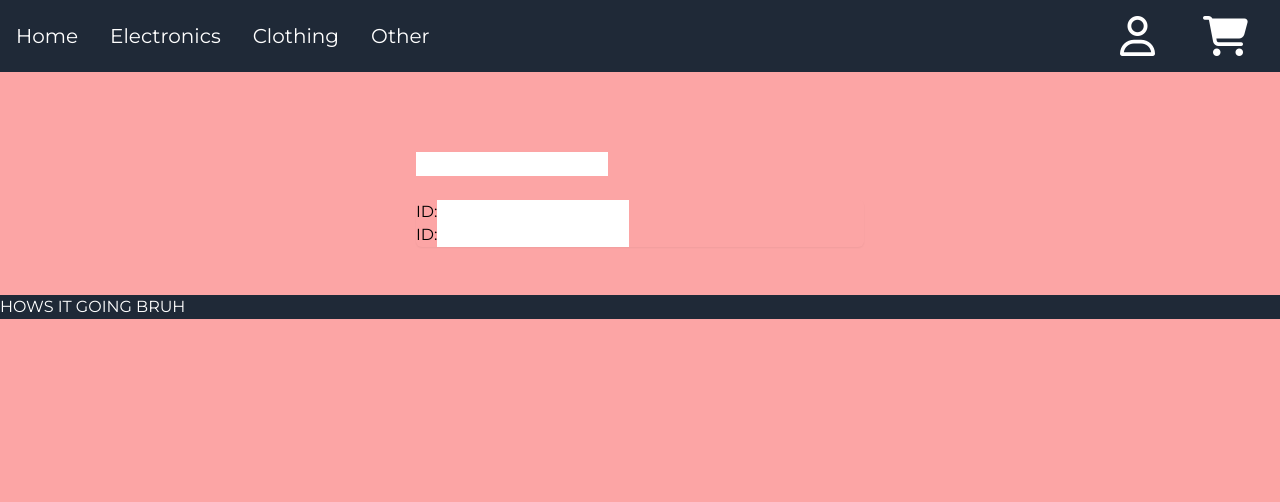
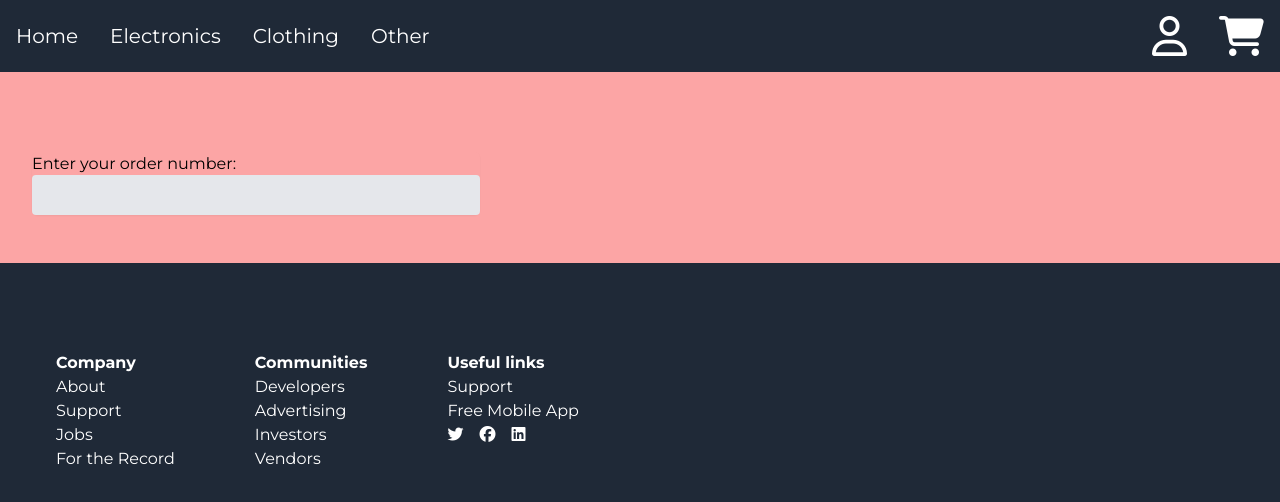
Before and after one commit to MikeProduce/ShopifyTailwind, a React (Vite) app in the folder shopTailWind/: page /CheckOrder in a window 1280 px wide. Shown: the top 502 px of the page. Built offline with nearby package versions, Linux system fonts and the light colour scheme; no server answers.

Commit message:
added the search bar and finished it, and also finished the page to return info on the users purchases now trying to connect to the backend and fetch the data of when that user purchased the item

```diff
--- a/shopTailWind/src/App.jsx
+++ b/shopTailWind/src/App.jsx
@@ -27,7 +27,7 @@ import { CheckOrder } from './Pages/CheckOrder.jsx'
     )
   )
   return (
-    <div className="w-screen h-screen bg-red-300">
+    <div className="w-screen h-screen bg-red-300 w-full overflow-x-hidden ">
       <BoughtItem />
       <RouterProvider  router={router}/>
       <Footer/>
--- a/shopTailWind/src/Pages/CheckOrder.jsx
+++ b/shopTailWind/src/Pages/CheckOrder.jsx
@@ -1,25 +1,30 @@
 import axios from "axios";
 import React, { useState,useEffect } from "react";
-import {Link,Outlet} from 'react-router-dom'
 
 
 export const CheckOrder = () => {
+    // const [orderSummery,setOrderSummery] = useEffect();
+
+    const returnOrderSummary = async () => {
+      event.preventDefault();
+        try {
+          const response = await axios.get('https://');
+          return setOrderSummery(response);
+        } catch (error){
+          console.log(error)
+          return error;
+        }
+    }
+
+
   return (
-    <div className="flex min-h-full items-center justify-center py-12 px-4 sm:px-6 lg:px-8">
+    <div className="min-h-full items-center justify-center py-12 px-4 sm:px-6 lg:px-8">
       <div className="w-full max-w-md space-y-8">
       <form className="mt-8 space-y-6" action="#" method="POST">
-        <input type="text" name="name" id="name" />
           <div className="-space-y-px rounded-md shadow-sm">
-            <div>
-          <label htmlFor="id">ID:</label>
-          <input type="text" id="id" name="id" />
+          <label className="mr-2" htmlFor="id">Enter your order number:</label>
+          <input className="bg-gray-200 appearance-none border-2 border-gray-200 rounded w-full py-2 px-4 text-gray-700 leading-tight focus:outline-none focus:bg-white focus:border-gray-800" type="text" id="id" name="id" />
           </div>
-          <div>
-          <label htmlFor="id">ID:</label>
-          <input type="text" id="id" name="id" />
-          </div>
-          </div>
-
       </form>
       </div>
     </div>
--- a/shopTailWind/src/Pages/home.jsx
+++ b/shopTailWind/src/Pages/home.jsx
@@ -43,11 +43,10 @@ export const Home = () => {
   }
   // this is the function that sends the purchases to the cart
 
-
   return (
     <div className="bg-white">
     <div className="mx-auto max-w-2xl py-16 px-4 sm:py-24 sm:px-6 lg:max-w-7xl lg:px-8">
-      <div className="flex justify-end mb-4">
+      <div className="flex mb-4">
         <Search products={products} setFilteredProducts={setFilteredProducts} />
       </div>
       <div className="grid grid-cols-1 gap-y-10 gap-x-6 sm:grid-cols-2 lg:grid-cols-3 xl:grid-cols-4 xl:gap-x-8 ">
--- a/shopTailWind/src/components/Footer.jsx
+++ b/shopTailWind/src/components/Footer.jsx
@@ -1,6 +1,4 @@
-import {useState} from 'react'
-import {Link,Outlet} from 'react-router-dom'
-import { useDispatch, useSelector} from 'react-redux';
+
 
 
 
@@ -10,9 +8,32 @@ export const Footer = () => {
 
 
   return (
-    <div>
-      <div className="w-full bg-gray-800 text-white" >
-          HOWS IT GOING BRUH
+    <div className="bg-gray-800 w-full h-full">
+      <div className="bg-gray-800 text-white mx-auto max-w-2xl py-8 px-2 sm:py-12 sm:px-6 lg:max-w-7xl lg:px-4 flex flex-col sm:flex-row" >
+          <ul className='mx-10 my-10'>
+            <li className='font-bold'>Company</li>
+            <li className='hover:underline cursor-pointer'>About</li>
+            <li className='hover:underline cursor-pointer'>Support</li>
+            <li className='hover:underline cursor-pointer'>Jobs</li>
+            <li className='hover:underline cursor-pointer'>For the Record</li>
+          </ul>
+          <ul className='mx-10 my-10'>
+            <li className='font-bold'>Communities</li>
+            <li className='hover:underline cursor-pointer'>Developers</li>
+            <li className='hover:underline cursor-pointer'>Advertising</li>
+            <li className='hover:underline cursor-pointer'>Investors</li>
+            <li className='hover:underline cursor-pointer'>Vendors</li>
+          </ul>
+          <ul className='mx-10 my-10'>
+            <li className='font-bold'>Useful links</li>
+            <li className='hover:underline cursor-pointer'>Support</li>
+            <li className='hover:underline cursor-pointer'>Free Mobile App</li>
+            <div className="flex">
+            <li><i class="fa-brands fa-twitter mr-2 hover:underline cursor-pointer"></i></li>
+            <li><i class="fa-brands fa-facebook mx-2 hover:underline cursor-pointer"></i></li>
+            <li><i class="fa-brands fa-linkedin mx-2 hover:underline cursor-pointer"></i></li>
+            </div>
+          </ul>
 
         </div>
     </div>)
--- a/shopTailWind/src/components/Form.jsx
+++ b/shopTailWind/src/components/Form.jsx
@@ -20,7 +20,7 @@ export const Form = ({cartItems}) => {
   const handleSubmit = (event) => {
     event.preventDefault();
     //here we are submitting the form and preventing the page from refreshing
-     axios.post('http://localhost:5000/orders', {
+     axios.post('http://localhost:5500/orders', {
       name: name,
       address: address,
       date: date,
--- a/shopTailWind/src/components/Navbar.jsx
+++ b/shopTailWind/src/components/Navbar.jsx
@@ -20,7 +20,7 @@ export const Navbar = () => {
 
 
   return (
-    <div>
+    <div className='w-full'>
       <div>
         <nav className="w-full bg-gray-800 text-white flex flex-col md:flex-row-reverse justify-between" >
         <div className='flex justify-between'>
@@ -28,8 +28,8 @@ export const Navbar = () => {
             <i className="fa-solid fa-bars fa-2x"></i>
           </button>
           <ul className='flex bg-gray-800 md:flex  md:items-center md:w-auto text-xl text-white-800 justify-between'>
-                <li className='p-4 hover:bg-gray-400 relative mr-4'><Link to="/CheckOrder"><i className={`fa-regular fa-user fa-2x block`}></i></Link></li>
-                <li className='p-4 hover:bg-gray-400 relative mr-4'><Link to="/pay"><i className={`fa-solid fa-cart-shopping fa-2x block`}><span className={`absolute ${position} top-4 text-red-600 text-base`}>{cart.length > 0 ? cart.length : null}</span></i></Link></li>
+                <li className='p-4 hover:bg-gray-400 relative'><Link to="/CheckOrder"><i className={`fa-regular fa-user fa-2x block`}></i></Link></li>
+                <li className='p-4 hover:bg-gray-400 relative'><Link to="/pay"><i className={`fa-solid fa-cart-shopping fa-2x block`}><span className={`absolute ${position} top-4 text-red-600 text-base`}>{cart.length > 0 ? cart.length : null}</span></i></Link></li>
                 </ul>
               </div>
             <ul className={`bg-gray-800 md:flex  md:items-center md:w-auto ${linksClass} text-xl text-white-800 justify-between`}>
--- a/shopTailWind/src/components/Search.jsx
+++ b/shopTailWind/src/components/Search.jsx
@@ -20,14 +20,17 @@ export const Search = ({ products, setFilteredProducts }) => {
   // once we have some change in the search bar the products.filter will take the input
  //and only return the products that contain those characters
   return (
-    <div className="flex justify-end mb-4">
+    <div className="mb-4">
+      <label htmlFor="search" className=''>Search For Your Product</label>
         <input
+          id="search"
           type="text"
           placeholder="Search for products"
-        className="text-black rounded-lg w-full py-1 px-1.5 mx-4 border-2 border-black border-solid "
+          className="bg-gray-200 appearance-none border-2 border-gray-200 rounded w-full py-2 px-4 text-gray-700 leading-tight focus:outline-none focus:bg-white focus:border-gray-800"
           value={searchTerm}
           onChange={handleSearch}
         />
     </div>
+
   );
 };
```
Also changed, not shown: 1 other file (tests, documents, lock files or other folders). Lines whose indentation alone changed are shown as unchanged.
